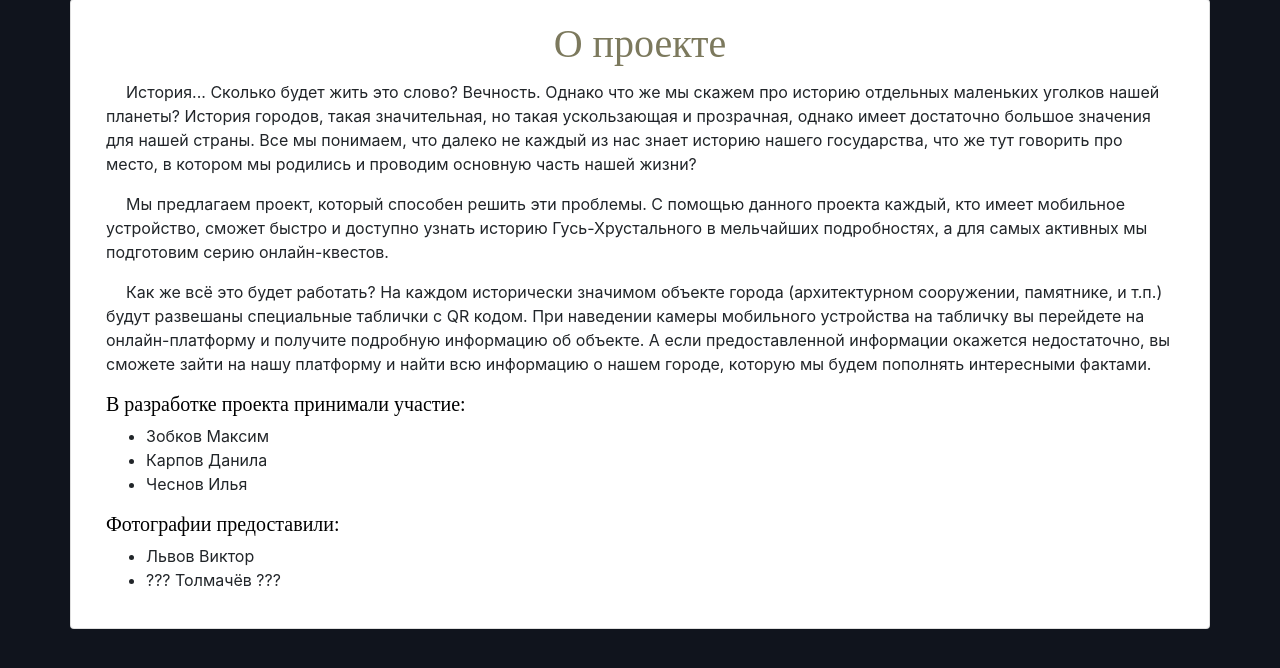
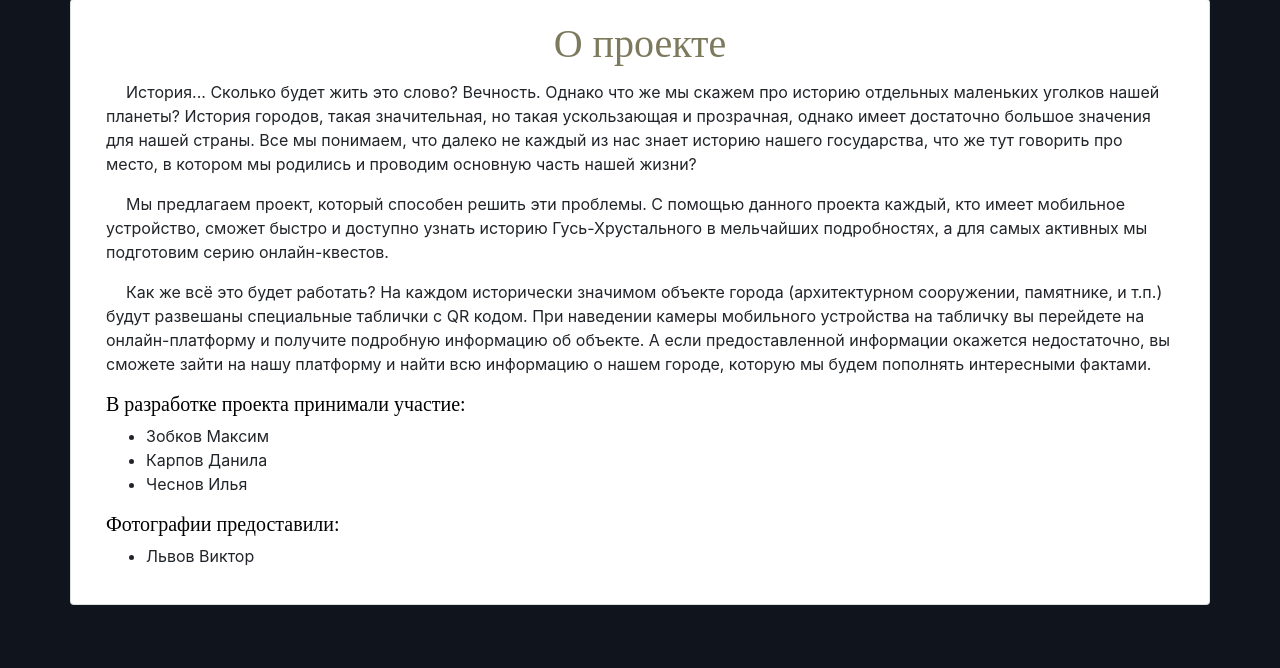
Before and after one commit to KarpovDaniel/GusStory, a Flask app: page /about_project in a window 1280 px wide. Shown: the part 63-731 px from the top of the page. Run offline with Flask 2, Linux system fonts and the light colour scheme; some libraries are stand-ins or nearby versions.

Commit message:
update О проекте

```diff
--- a/templates/about_project.html
+++ b/templates/about_project.html
@@ -3,8 +3,8 @@
 {% block content %}
 <div class="container card">
     <div class="card-body">
-        <h1 align="center" class="card-title"> О проекте</h1>
-        <p style="text-indent: 20px;"> История... Сколько будет жить это слово? Вечность. Однако что же мы скажем про
+        <h1 align="center" class="card-title"> О проекте </h1>
+        <p style="text-indent: 20px;">История... Сколько будет жить это слово? Вечность. Однако что же мы скажем про
             историю отдельных маленьких уголков нашей планеты? История городов, такая значительная, но такая
             ускользающая и прозрачная, однако имеет достаточно большое значения для нашей страны. Все мы понимаем, что
             далеко не каждый из нас знает историю нашего государства, что же тут говорить про место, в котором мы
@@ -35,13 +35,9 @@
         <h5>
             Фотографии предоставили:
         </h5>
-
         <ul>
             <li>
                 Львов Виктор
-            </li>
-            <li>
-                ??? Толмачёв ???
             </li>
         </ul>
     </div>
```
